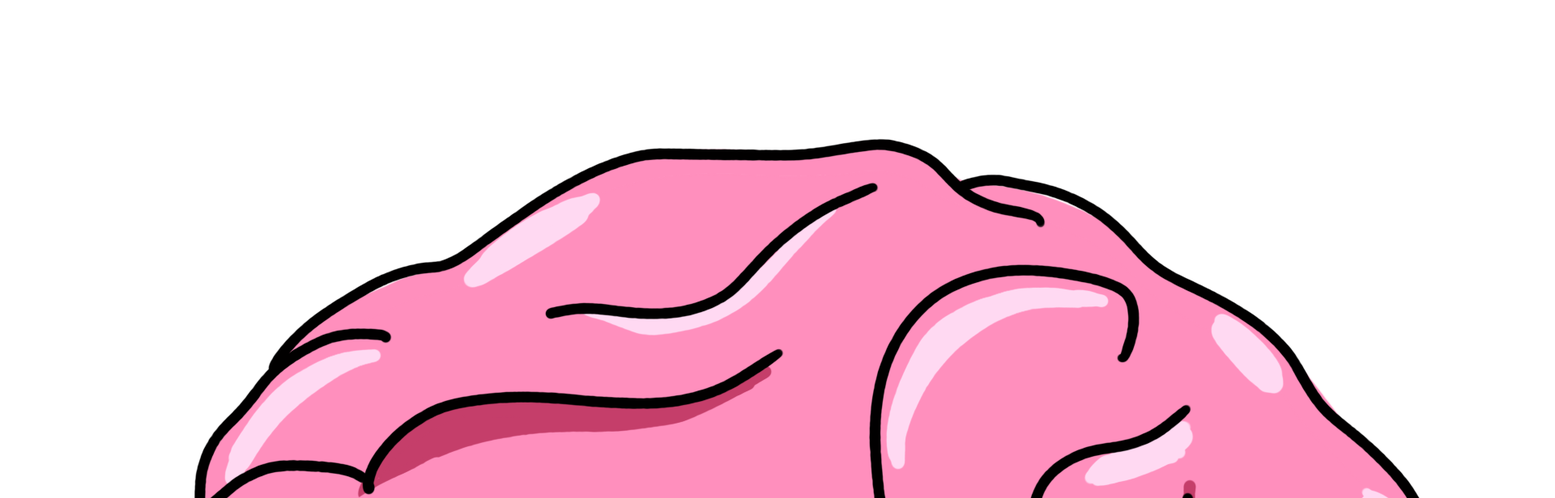
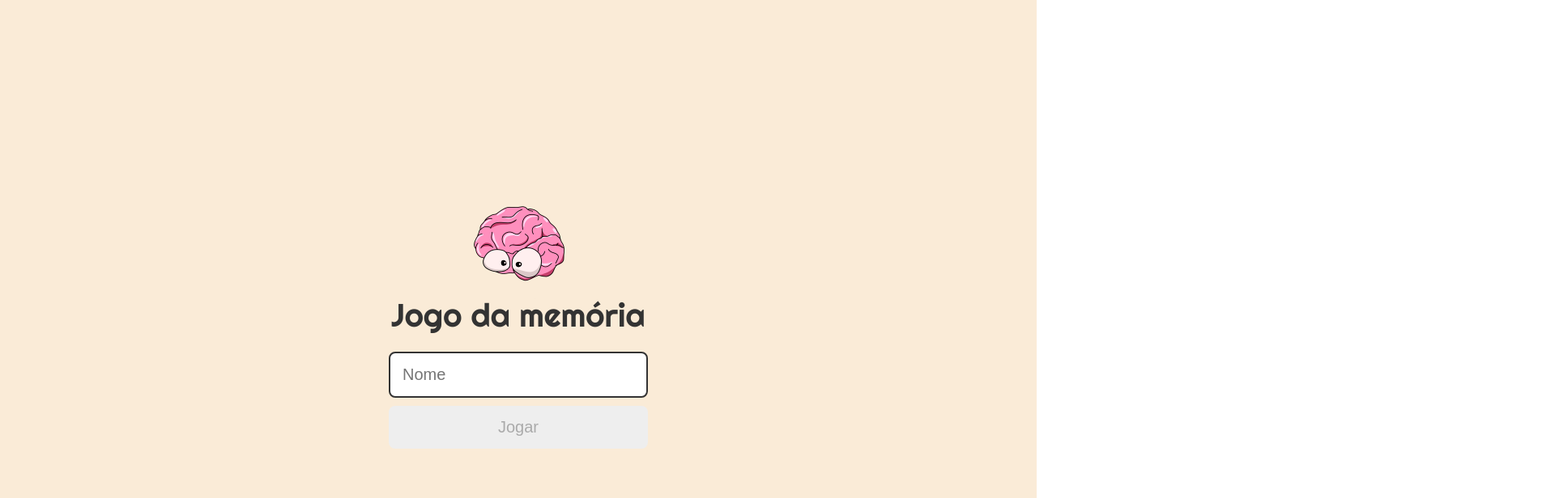
Before and after one commit to Edio-Goncalves/jogo-memoria, a plain HTML site: page index.html in a window 1280 px wide. Shown: the top 616 px of the page at 81% size, 1920 px wide, since content can reach past the window. Drawn offline with Linux system fonts and the light colour scheme.

Commit message:
Create login css

```diff
--- a/complete/css/fonts.css
+++ b/complete/css/fonts.css
@@ -4,4 +4,5 @@ html,
 body {
   font-family: "Righteous", sans-serif;
   font-size: 10px;
+  color: #332;
 }
--- a/css/login.css
+++ b/css/login.css
@@ -0,0 +1,50 @@
+.login-form {
+  display: flex;
+  justify-content: center;
+  align-items: center;
+  flex-direction: column;
+  height: 100vh;
+  background-color: antiquewhite;
+}
+.login-header {
+  display: flex;
+  flex-direction: column;
+  align-items: center;
+  justify-content: center;
+  margin-bottom: 2.5rem;
+}
+.login-img {
+  width: 125px;
+}
+.login-header h1 {
+  color: #333;
+  font-size: 4rem;
+}
+.login-input,
+.login-button {
+  border-radius: 0.8rem;
+  max-width: 320px;
+  padding: 1.5rem;
+  width: 100%;
+  font-size: 2rem;
+  box-sizing: border-box;
+}
+
+.login-input {
+  border: 0.2rem solid #333;
+  color: #332;
+  margin-bottom: 1rem;
+  outline: none;
+}
+.login-button {
+  background-color: #ee665c;
+  color: #fff;
+  cursor: pointer;
+  border: none;
+}
+
+.login-button:disabled {
+  background-color: #eee;
+  color: #aaa;
+  cursor: auto;
+}
--- a/index.html
+++ b/index.html
@@ -5,16 +5,20 @@
     <meta http-equiv="X-UA-Compatible" content="IE=edge" />
     <meta name="viewport" content="width=device-width, initial-scale=1.0" />
     <title>Document</title>
+
+    <link rel="stylesheet" href="./css/reset.css" />
+    <link rel="stylesheet" href="./css/font.css" />
+    <link rel="stylesheet" href="./css/login.css" />
   </head>
   <body>
     <form class="login-form">
-      <div>
+      <div class="login-header">
         <img class="login-img" src="./images/brain.png" alt="Brain image" />
         <h1>Jogo da memória</h1>
       </div>
 
       <input class="login-input" type="text" placeholder="Nome" />
-      <button class="login-button">Jogar</button>
+      <button class="login-button" disabled type="submit">Jogar</button>
     </form>
   </body>
 </html>
```
